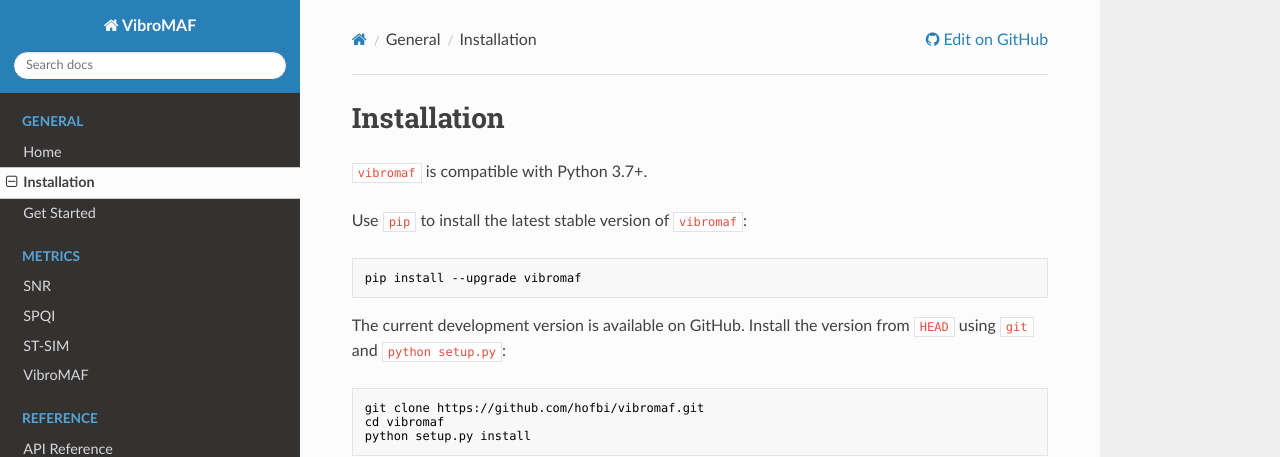
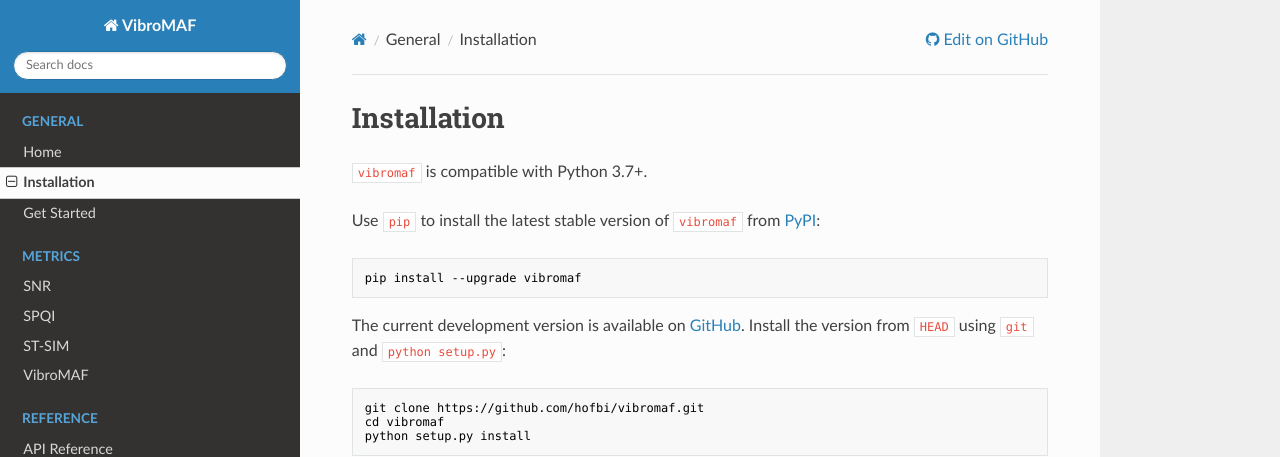
Before and after one commit to hofbi/vibromaf, an MkDocs documentation site: the page built from docs/installation.md, in a window 1280 px wide. Shown: the top 457 px of the page. Built offline with MkDocs 1.6.1, drawn with Linux system fonts in a browser that asks for light colours; nearby versions of some CDN libraries.

Commit message:
improve installation section

````diff
--- a/docs/installation.md
+++ b/docs/installation.md
@@ -2,13 +2,13 @@
 
 `vibromaf` is compatible with Python 3.7+.
 
-Use `pip` to install the latest stable version of `vibromaf`:
+Use `pip` to install the latest stable version of `vibromaf` from [PyPI](https://pypi.org/project/vibromaf):
 
 ```shell
 pip install --upgrade vibromaf
 ```
 
-The current development version is available on GitHub.
+The current development version is available on [GitHub](https://github.com/hofbi/vibromaf).
 Install the version from `HEAD` using `git` and `python setup.py`:
 
 ```shell
--- a/setup.py
+++ b/setup.py
@@ -11,7 +11,7 @@
 
 setuptools.setup(
     name="vibromaf",
-    version="0.0.2",
+    version="0.0.3",
     author="Markus Hofbauer, Andreas Noll",
     author_email="name.surname@tum.de",
     description="Vibrotactile quality metrics and metric fusion",
````
Also changed, not shown: README.md (+7 -1 lines), 1 other file.
